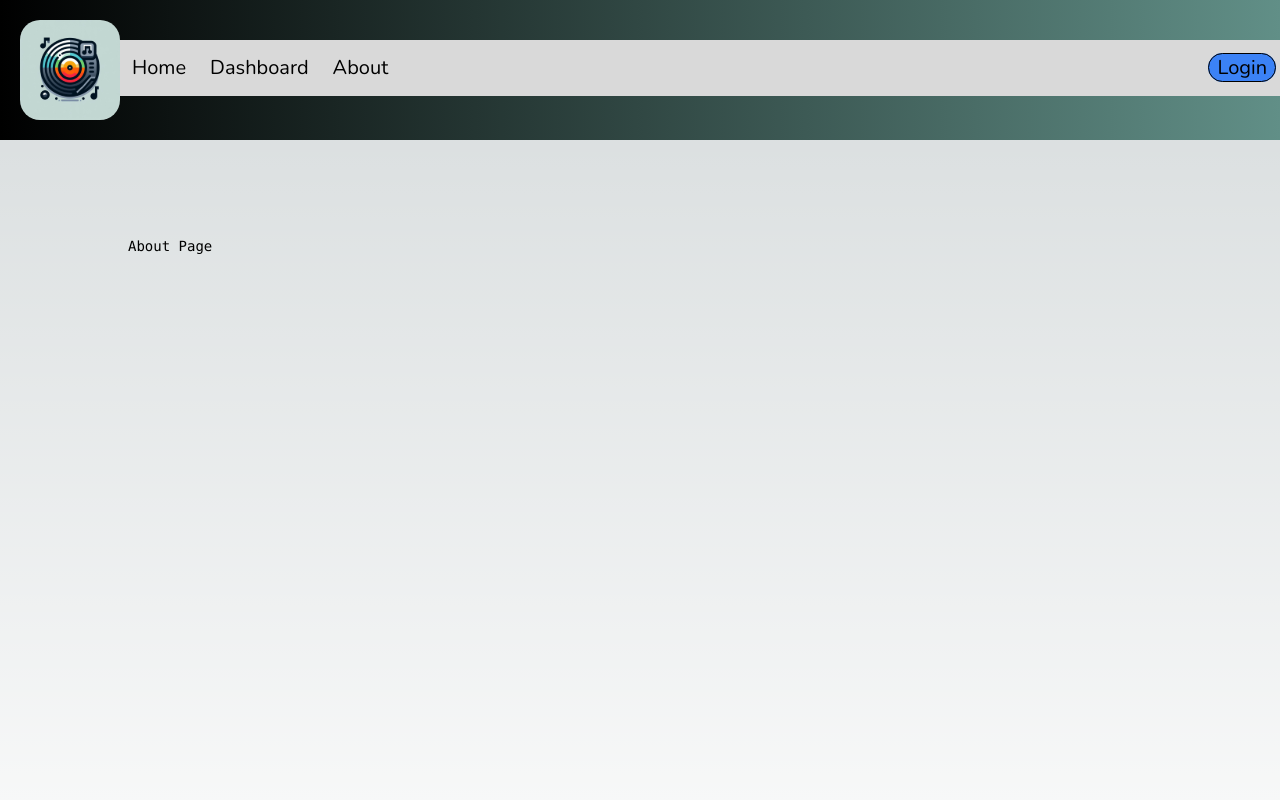
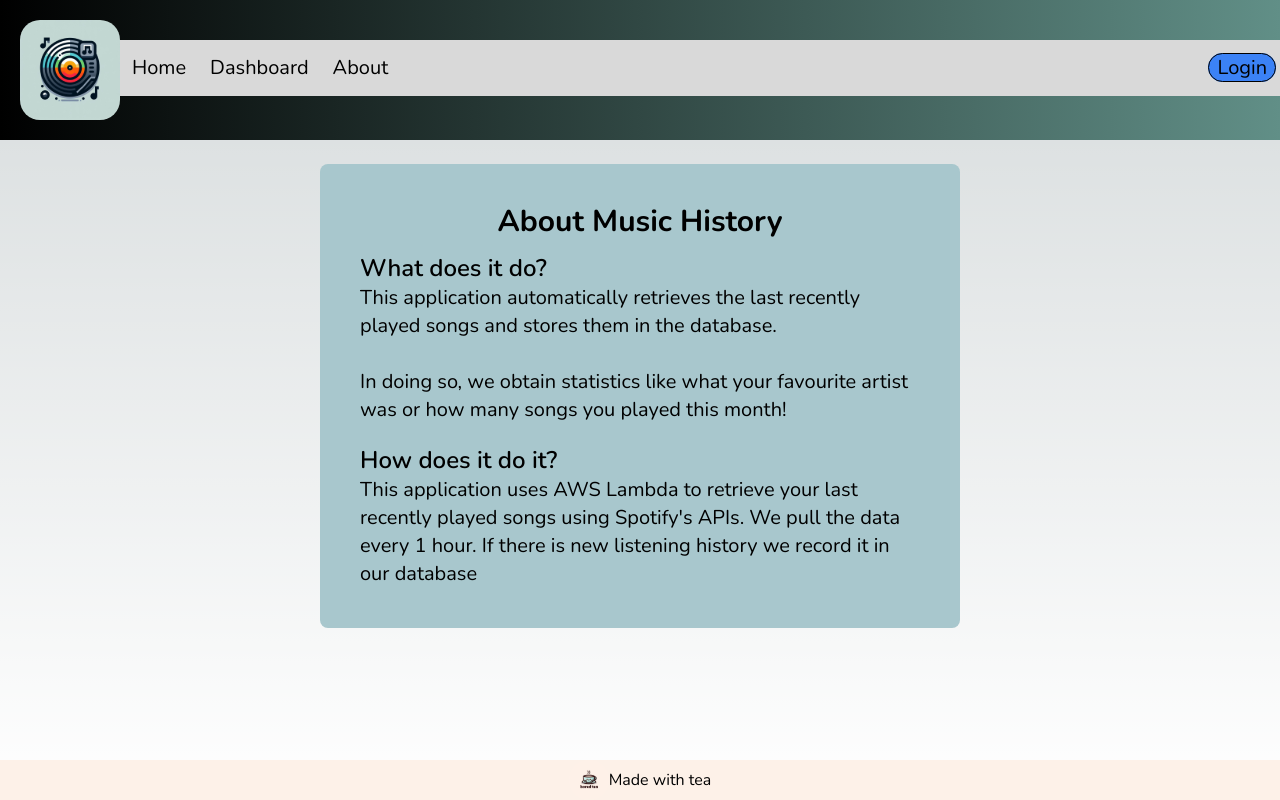
Before and after one commit to frankieian/music-history-website, a Next.js app: page /about in a window 1280 px wide. Shown: the top 800 px of the page. Built offline with nearby package versions, Linux system fonts and the light colour scheme; no server answers.

Commit message:
update about and fix colours

```diff
--- a/src/app/about/new/page.tsx
+++ /dev/null
@@ -1,9 +0,0 @@
-export default function About() {
-    return (
-        <main className="flex min-h-screen flex-col items-center justify-between p-24">
-          <div className="z-10 max-w-5xl w-full items-center justify-between font-mono text-sm lg:flex">
-           <h1> New About Page</h1>
-          </div>
-        </main>
-      )
-}
--- a/src/app/about/page.tsx
+++ b/src/app/about/page.tsx
@@ -1,11 +1,25 @@
+import Container from '@/components/container'
+import { containerColours } from '@/const/constant'
 import Image from 'next/image'
 
 export default function About() {
     return (
-        <main className="flex min-h-screen flex-col items-center justify-between p-24">
-          <div className="z-10 max-w-5xl w-full items-center justify-between font-mono text-sm lg:flex">
-           <h1> About Page</h1>
-          </div>
-        </main>
+      <div className='flex flex-col'>
+          <Container className={containerColours.first} heading='About Music History'>
+            <div>
+              <h1 className='text-2xl font-semibold'>What does it do?</h1>
+              <p className='text-xl'>
+                This application automatically retrieves the last recently played songs and stores them in the database.
+                <br/><br/>
+                In doing so, we obtain statistics like what your favourite artist was or how many songs you played this month!
+              </p>
+              <h1 className='text-2xl font-semibold pt-5'>How does it do it?</h1>
+              <p className='text-xl'>
+                This application uses AWS Lambda to retrieve your last recently played songs using Spotify's APIs. We pull the data every 1 hour.
+                If there is new listening history we record it in our database
+              </p>
+            </div>
+          </Container>
+        </div>
       )
 }
--- a/src/app/dashboard/dataSummary.tsx
+++ b/src/app/dashboard/dataSummary.tsx
@@ -5,7 +5,7 @@ import { ChangeEvent, useEffect, useState, useTransition } from "react"
 import Option from "@/components/option"
 import Container from "@/components/container"
 import { artistSummaryAccount, songSummaryAccount } from "@/actions/account"
-import { dashboardFilters, dashboardFilterDefault } from "@/const/constant"
+import { dashboardFilters, dashboardFilterDefault, containerColours } from "@/const/constant"
 import TopData from "./topData"
 import { redirect, useRouter } from "next/navigation"
 import Cookies from 'js-cookie'
@@ -47,7 +47,7 @@ export default function UserSummary (props: {
     return (
         <div className="justify-around">
             <Container
-                className="bg-[#A8C7CD]"
+                className={`${containerColours.first}`}
                 >
                     <div>
                     <Heading text="This" option={option} rightText="you played" className=""/>
--- a/src/app/dashboard/topData.tsx
+++ b/src/app/dashboard/topData.tsx
@@ -5,7 +5,7 @@ import { ChangeEvent, useEffect, useState, useTransition } from "react"
 import Option from "@/components/option"
 import Container from "@/components/container"
 import { artistSummaryAccount, songSummaryAccount } from "@/actions/account"
-import { dashboardFilters, dashboardFilterDefault } from "@/const/constant"
+import { dashboardFilters, dashboardFilterDefault, containerColours } from "@/const/constant"
 import Table from "@/components/table"
 
 
@@ -32,7 +32,7 @@ export default function TopData (props: {
 
         <div className="">
             <Container
-                className="bg-[#D0D7EF]"
+                className={`${containerColours.second}`}
                 >
                     <div>
                         <Heading text="Your top songs were" className="text-[#187F6C]"/>
@@ -40,7 +40,7 @@ export default function TopData (props: {
                     </div>
             </Container>
             <Container
-                className="bg-[#7FBAFF]"
+                className={`${containerColours.third}`}
                 >
                     <div>
                     <Heading text="Your top artists were" className="text-[#375152]"/>
--- a/src/app/page.tsx
+++ b/src/app/page.tsx
@@ -1,5 +1,6 @@
 import Container from '@/components/container'
 import Grid from '@/components/grid'
+import { containerColours } from '@/const/constant'
 
 export default function Home() {
 
@@ -24,7 +25,7 @@ export default function Home() {
   return (
     <div className='flex flex-col'>
       {/** First Part / Middle Part */}
-      <Container className='bg-[#A8C7CD]'>
+      <Container className={`${containerColours.first}`}>
         <p className='w-full text-xl'>
           Welcome to Bored Tea’s Spotify History Application. This application automatically
           retrieves the last recently played songs and stores them in the database.
@@ -33,7 +34,7 @@ export default function Home() {
           you played this month!
         </p>
       </Container>
-      <Container className='bg-[#D0D7EF]' heading='Features'>
+      <Container className={`${containerColours.second}`} heading='Features'>
         <Grid columns={3} span={[1,2]} config={gridConfig}/>
       </Container>
     </div>
--- a/src/const/constant.ts
+++ b/src/const/constant.ts
@@ -4,6 +4,12 @@ export const webRoutes = {
     login: '/login',
     signup: '/signup',
     dashboard: '/dashboard'
+}
+
+export const containerColours = {
+    first: 'bg-[#A8C7CD]',
+    second: 'bg-[#D0D7EF]',
+    third: 'bg-[#f6cffd]'
 }
 
 export const webURL = process.env.WEB_URL
```
